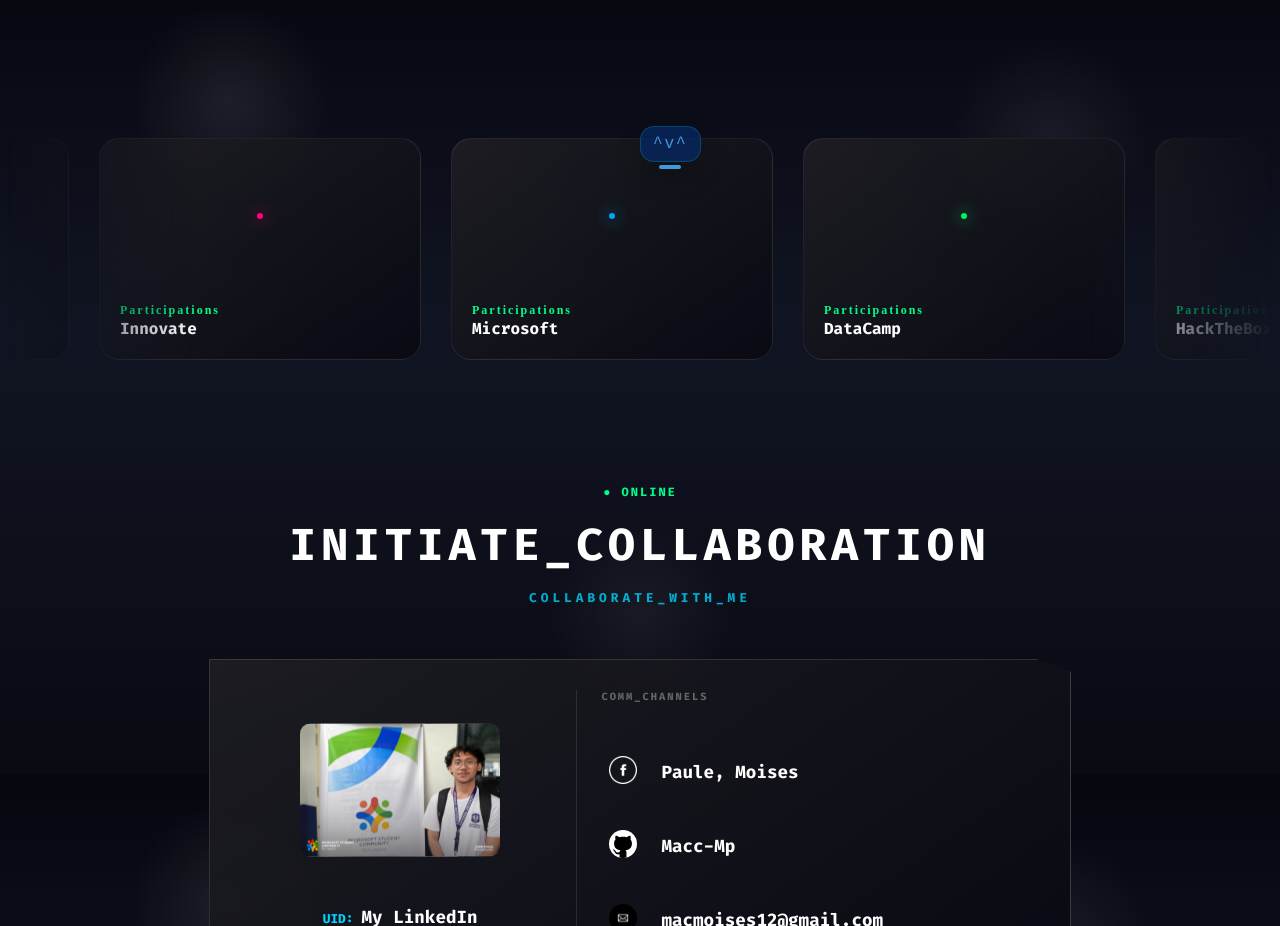
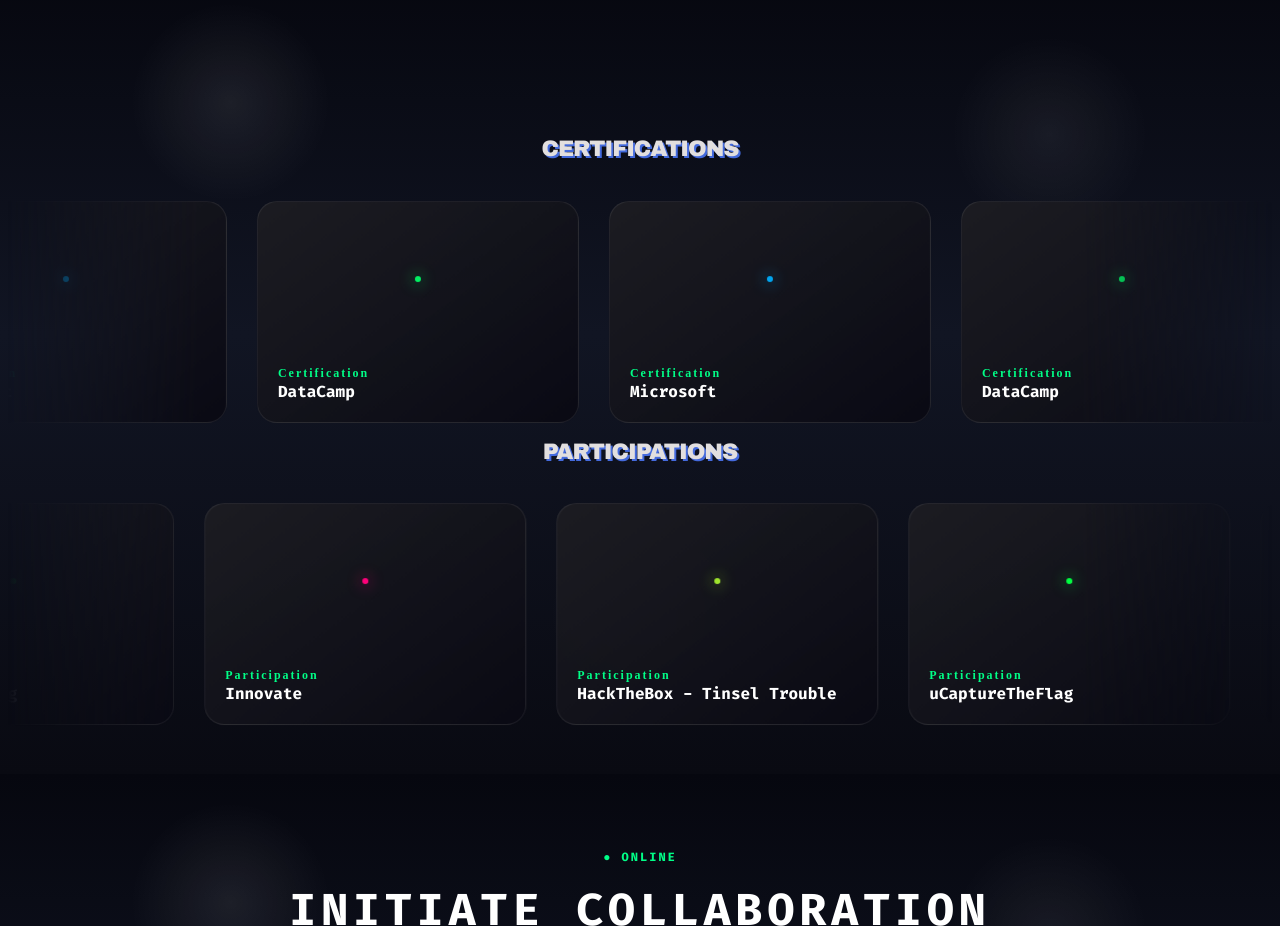
Before and after one commit to Macc-Mp/Myportfolio, a React (Vite) app in the folder Paule-Portfolio/: page / in a window 1280 px wide. Shown: the part 2426-3352 px from the top of the page. Built offline with nearby package versions, Linux system fonts and the light colour scheme; a web font is replaced by a local one.

Commit message:
separate contributions

```diff
--- a/Paule-Portfolio/src/components/Participation.jsx
+++ b/Paule-Portfolio/src/components/Participation.jsx
@@ -46,29 +46,34 @@ function Participation() {
 
     const emoticonText = hoveredCard !== null ? '^0^' : '^v^';
 
-    const items = [
-        { to: '/participation', label: 'uCaptureTheFlag', nodes: 8, color: '#00ff41' },
-        { to: '/participation/part-two', label: 'Innovate', nodes: 5, color: '#ff007a' },
-        { to: '/participation/part-three', label: 'Microsoft', nodes: 4, color: '#00a4ef' },
-        { to: '/participation/part-four', label: 'DataCamp', nodes: 6, color: '#03ef62' },
-        { to: '/participation/part-five', label: 'HackTheBox - Tinsel Trouble', nodes: 10, color: '#9fe52d' }
-    ];
+    const credentials = {
+        participation: [
+                { to: '/participation', label: 'uCaptureTheFlag', nodes: 8, color: '#00ff41' },
+                { to: '/participation/part-two', label: 'Innovate', nodes: 5, color: '#ff007a' },
+                { to: '/participation/part-five', label: 'HackTheBox - Tinsel Trouble', nodes: 10, color: '#9fe52d' }
+          ],
+        certifications: [
+                { to: '/participation/part-three', label: 'Microsoft', nodes: 4, color: '#00a4ef' },
+                { to: '/participation/part-four', label: 'DataCamp', nodes: 6, color: '#03ef62' },
+        ]
+};
 
-    const doubleItems = [...items, ...items];
-
+    const doubleCertifications = [...credentials.certifications, ...credentials.certifications];
+    const doubleParticipation = [...credentials.participation, ...credentials.participation];
     return (
         <div className="participation-center">
             <div className="participation-carousel" ref={participationRef}>
-                <div className={`participation-person ${hoveredCard !== null ? 'active' : ''}`} style={{ transform: `translateX(${personOffset}px)` }}>
-                    <div className="pixel-person">
-                        <div className="emoticon-text">{emoticonText}</div>
-                        <div className={`person-arm ${pointDirection}`} />
-                    </div>
+
+                {/* ================= CERTIFICATIONS SECTION ================= */}
+                <div className="hud-header">
+                    <p className="project-title">CERTIFICATIONS</p>
                 </div>
+
                 <div className="carousel-track">
-                    {doubleItems.map((it, i) => (
+
+                    {doubleCertifications.map((it, i) => (
                         <Link
-                            key={`${it.to}-${i}`}
+                            key={`cert-${it.to}-${i}`}
                             className="node-card"
                             to={it.to}
                             ref={(el) => {
@@ -84,18 +89,54 @@ function Participation() {
                                 {[...Array(it.nodes)].map((_, n) => (
                                     <div key={n} className="orbit-node"></div>
                                 ))}
-
                             </div>
-
                             {/* Minimal Text Indicator */}
-
                             <div className="node-info">
-                                 <span className="status-indicator">Participations</span>
+                                <span className="status-indicator">Certification</span>
                                 <h2 className="node-title">{it.label}</h2>
                             </div>
                         </Link>
                     ))}
                 </div>
+
+                <br />
+
+                {/* ================= PARTICIPATIONS SECTION ================= */}
+                <div className="hud-header">
+                    <p className="project-title">PARTICIPATIONS</p>
+                </div>
+
+                <div className="carousel-track">
+
+                    {doubleParticipation.map((it, i) => (
+                        <Link
+                            key={`part-${it.to}-${i}`}
+                            className="node-card"
+                            to={it.to}
+                            ref={(el) => {
+                                if (el && !cardRefs.current.includes(el)) cardRefs.current.push(el);
+                            }}
+                            style={{ '--accent': it.color }}
+                            onMouseEnter={() => handleCardHover(i + doubleCertifications.length)} // Offset hover index if sharing tracking state
+                            onMouseLeave={handleCardLeave}
+                        >
+                            {/* The Network Visual */}
+                            <div className="node-grid">
+                                <div className="main-hub"></div>
+                                {[...Array(it.nodes)].map((_, n) => (
+                                    <div key={n} className="orbit-node"></div>
+                                ))}
+                            </div>
+
+                            {/* Minimal Text Indicator */}
+                            <div className="node-info">
+                                <span className="status-indicator">Participation</span>
+                                <h2 className="node-title">{it.label}</h2>
+                            </div>
+                        </Link>
+                    ))}
+                </div>
+
             </div>
         </div>
     );
```
